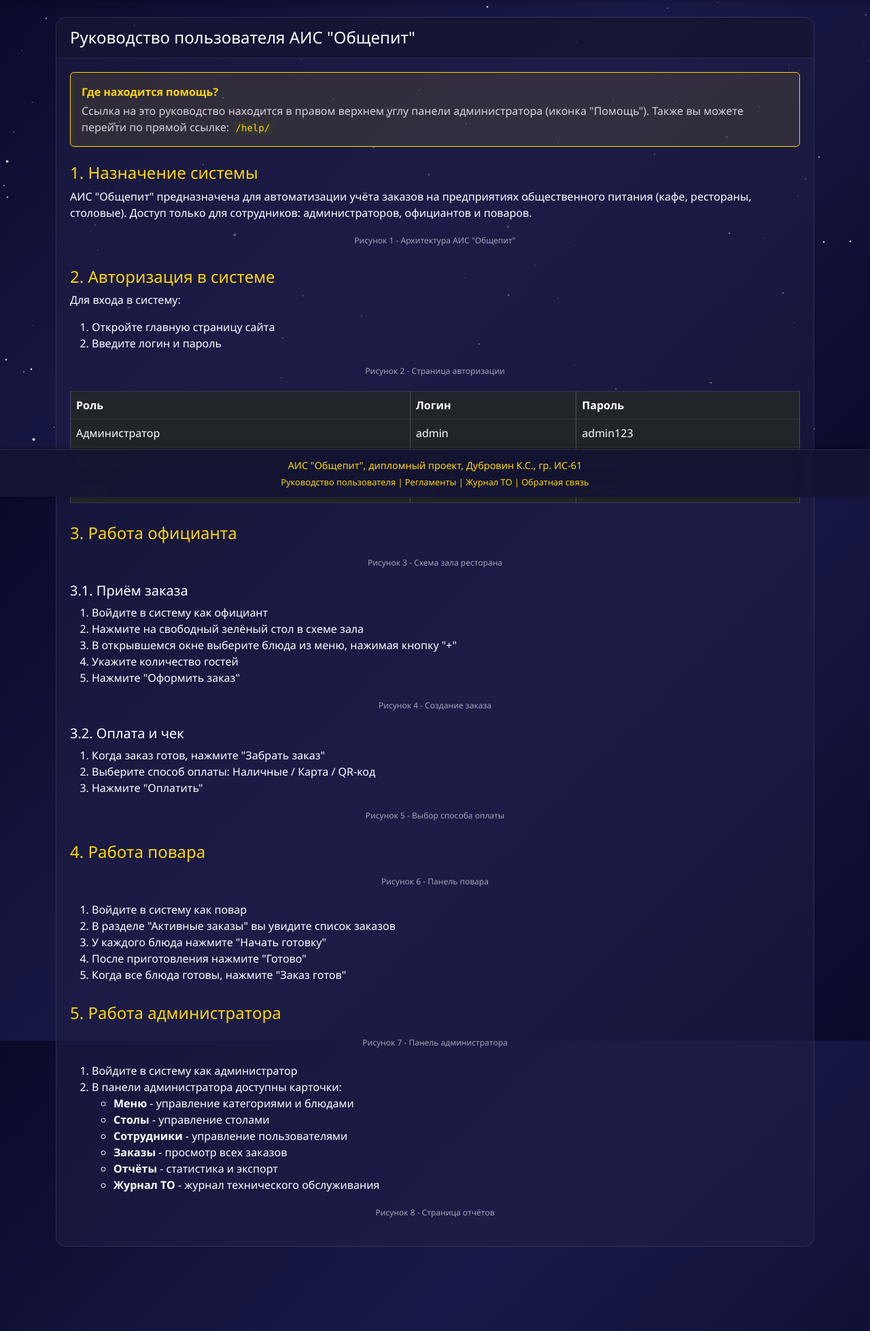
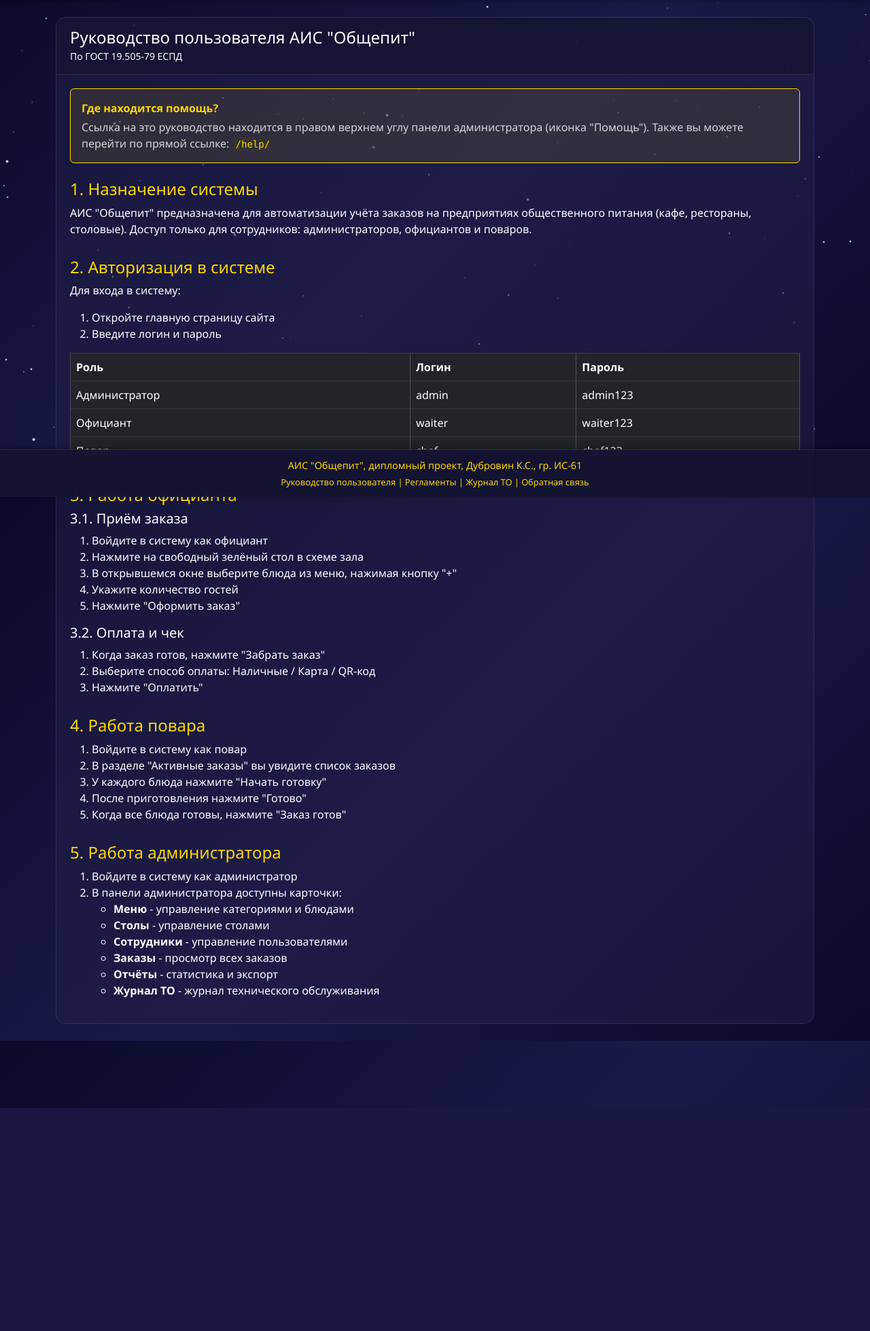
Before and after one commit to kotp2001/obshepit-ais-fixed, a Django app: page /help/ in a window 1280 px wide. Shown: the part 69-2027 px from the top of the page at 68% size. After the commit the page ends 1699 px from the top, so only its background shows below. Run offline with Django 4.2, Linux system fonts and the light colour scheme; parts of the project's set-up code (start-up, migrations or seed data) failed here and were passed over.

Commit message:
Update help.html

```diff
--- a/templates/help.html
+++ b/templates/help.html
@@ -1,29 +1,42 @@
+<!--
+    Файл: templates/help.html
+    Назначение: страница с руководством пользователя для АИС "Общепит".
+    Содержит описание функционала системы для разных ролей: администратор, официант, повар.
+    Расширяет базовый шаблон base.html.
+    Включает текстовые инструкции и плейсхолдеры для изображений.
+-->
+
+<!-- Наследуем базовый шаблон, подгружаем статику и задаём заголовок страницы -->
 {% extends 'base.html' %}
 {% load static %}
 {% block title %}Руководство пользователя{% endblock %}
+
 {% block content %}
+
+<!-- Основной контент страницы: руководство в формате Markdown-подобной разметки -->
 <div class="fade-in">
     <div class="card">
         <div class="card-header">
             <h4 class="mb-0">Руководство пользователя АИС "Общепит"</h4>
-
+            <small>По ГОСТ 19.505-79 ЕСПД</small>
         </div>
         <div class="card-body">
+            <!-- Блок с информацией о том, где найти помощь -->
             <div class="alert alert-info mb-4" style="background: rgba(255,215,0,0.1); border: 1px solid #ffd700; color: #ffd700;">
                 <strong>Где находится помощь?</strong>
                 <p class="mb-0 mt-1" style="color: rgba(255,255,255,0.8);">Ссылка на это руководство находится в правом верхнем углу панели администратора (иконка "Помощь"). Также вы можете перейти по прямой ссылке: <code style="background: #333; padding: 2px 5px;">/help/</code></p>
             </div>
 
-            <!-- 1. Назначение системы -->
+            <!-- Раздел 1: Назначение системы -->
             <h4 style="color: #ffd700; margin-top: 20px;">1. Назначение системы</h4>
             <p>АИС "Общепит" предназначена для автоматизации учёта заказов на предприятиях общественного питания (кафе, рестораны, столовые). Доступ только для сотрудников: администраторов, официантов и поваров.</p>
 
-            <div style="text-align: center; margin: 20px 0;">
-                <img src="/static/images/system_architecture.png" alt="Архитектура системы" style="max-width: 100%; border-radius: 10px; border: 1px solid #ffd700;" onerror="this.style.display='none'">
-                <p style="color: rgba(255,255,255,0.6); font-size: 12px;">Рисунок 1 - Архитектура АИС "Общепит"</p>
-            </div>
 
-            <!-- 3. Авторизация -->
+
+
+
+
+            <!-- Раздел 2: Авторизация в системе -->
             <h4 style="color: #ffd700; margin-top: 30px;">2. Авторизация в системе</h4>
             <p>Для входа в систему:</p>
             <ol>
@@ -31,11 +44,11 @@
                 <li>Введите логин и пароль</li>
             </ol>
 
-            <div style="text-align: center; margin: 20px 0;">
-                <img src="/static/images/login_screen.png" alt="Страница авторизации" style="max-width: 100%; border-radius: 10px; border: 1px solid #ffd700;" onerror="this.style.display='none'">
-                <p style="color: rgba(255,255,255,0.6); font-size: 12px;">Рисунок 2 - Страница авторизации</p>
-            </div>
+            <!-- Плейсхолдер для изображения страницы авторизации -->
 
+
+
+            <!-- Таблица с тестовыми учётными записями для разных ролей -->
             <table class="table table-dark table-bordered" style="margin-top: 10px;">
                 <thead>
                     <tr>
@@ -51,14 +64,13 @@
                 </tbody>
             </table>
 
-            <!-- 4. Работа официанта -->
+            <!-- Раздел 3: Инструкция для официанта -->
             <h4 style="color: #ffd700; margin-top: 30px;">3. Работа официанта</h4>
+            <!-- Плейсхолдер для изображения зала ресторана -->
 
-            <div style="text-align: center; margin: 20px 0;">
-                <img src="/static/images/waiter_hall.png" alt="Зал ресторана" style="max-width: 100%; border-radius: 10px; border: 1px solid #ffd700;" onerror="this.style.display='none'">
-                <p style="color: rgba(255,255,255,0.6); font-size: 12px;">Рисунок 3 - Схема зала ресторана</p>
-            </div>
 
+
+            <!-- Подраздел 3.1: Приём заказа -->
             <h5>3.1. Приём заказа</h5>
             <ol>
                 <li>Войдите в систему как официант</li>
@@ -68,11 +80,11 @@
                 <li>Нажмите "Оформить заказ"</li>
             </ol>
 
-            <div style="text-align: center; margin: 20px 0;">
-                <img src="/static/images/create_order.png" alt="Создание заказа" style="max-width: 100%; border-radius: 10px; border: 1px solid #ffd700;" onerror="this.style.display='none'">
-                <p style="color: rgba(255,255,255,0.6); font-size: 12px;">Рисунок 4 - Создание заказа</p>
-            </div>
+            <!-- Плейсхолдер для изображения создания заказа -->
 
+
+
+            <!-- Подраздел 3.2: Оплата и чек -->
             <h5>3.2. Оплата и чек</h5>
             <ol>
                 <li>Когда заказ готов, нажмите "Забрать заказ"</li>
@@ -80,18 +92,15 @@
                 <li>Нажмите "Оплатить"</li>
             </ol>
 
-            <div style="text-align: center; margin: 20px 0;">
-                <img src="/static/images/payment.png" alt="Оплата заказа" style="max-width: 100%; border-radius: 10px; border: 1px solid #ffd700;" onerror="this.style.display='none'">
-                <p style="color: rgba(255,255,255,0.6); font-size: 12px;">Рисунок 5 - Выбор способа оплаты</p>
-            </div>
+            <!-- Плейсхолдер для изображения оплаты -->
 
-            <!-- 5. Работа повара -->
+
+
+            <!-- Раздел 4: Инструкция для повара -->
             <h4 style="color: #ffd700; margin-top: 30px;">4. Работа повара</h4>
+            <!-- Плейсхолдер для изображения панели повара -->
 
-            <div style="text-align: center; margin: 20px 0;">
-                <img src="/static/images/kitchen_panel.png" alt="Панель повара" style="max-width: 100%; border-radius: 10px; border: 1px solid #ffd700;" onerror="this.style.display='none'">
-                <p style="color: rgba(255,255,255,0.6); font-size: 12px;">Рисунок 6 - Панель повара</p>
-            </div>
+
 
             <ol>
                 <li>Войдите в систему как повар</li>
@@ -101,13 +110,11 @@
                 <li>Когда все блюда готовы, нажмите "Заказ готов"</li>
             </ol>
 
-            <!-- 6. Работа администратора -->
+            <!-- Раздел 5: Инструкция для администратора -->
             <h4 style="color: #ffd700; margin-top: 30px;">5. Работа администратора</h4>
+            <!-- Плейсхолдер для изображения панели администратора -->
 
-            <div style="text-align: center; margin: 20px 0;">
-                <img src="/static/images/admin_panel.png" alt="Панель администратора" style="max-width: 100%; border-radius: 10px; border: 1px solid #ffd700;" onerror="this.style.display='none'">
-                <p style="color: rgba(255,255,255,0.6); font-size: 12px;">Рисунок 7 - Панель администратора</p>
-            </div>
+
 
             <ol>
                 <li>Войдите в систему как администратор</li>
@@ -123,15 +130,15 @@
                 </li>
             </ol>
 
-            <div style="text-align: center; margin: 20px 0;">
-                <img src="/static/images/reports.png" alt="Отчёты" style="max-width: 100%; border-radius: 10px; border: 1px solid #ffd700;" onerror="this.style.display='none'">
-                <p style="color: rgba(255,255,255,0.6); font-size: 12px;">Рисунок 8 - Страница отчётов</p>
-            </div>
+            <!-- Дополнительный раздел о журнале ТО (уже не упоминается в футере, но в руководстве может остаться) -->
+            <!-- Раздел 6: Журнал технического обслуживания удалён, так как ссылка на него убрана из футера -->
+            <!-- Раздел 7: Регламенты удалены, так как ссылка на них убрана из футера -->
         </div>
     </div>
 </div>
 
 <style>
+    /* Стили для таблицы */
     .table-dark {
         background: rgba(30,30,70,0.8);
     }
@@ -145,4 +152,5 @@
         color: #ffd700;
     }
 </style>
+
 {% endblock %}
```
